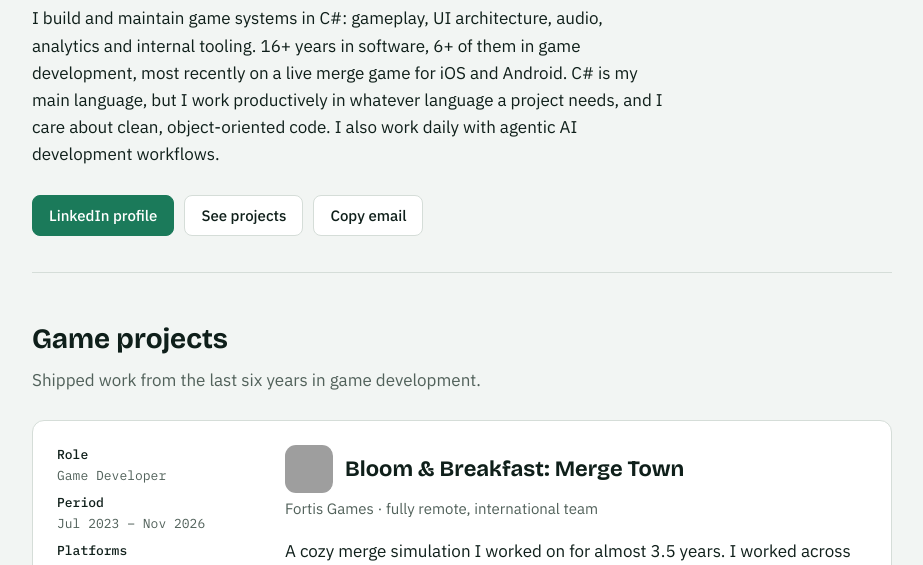
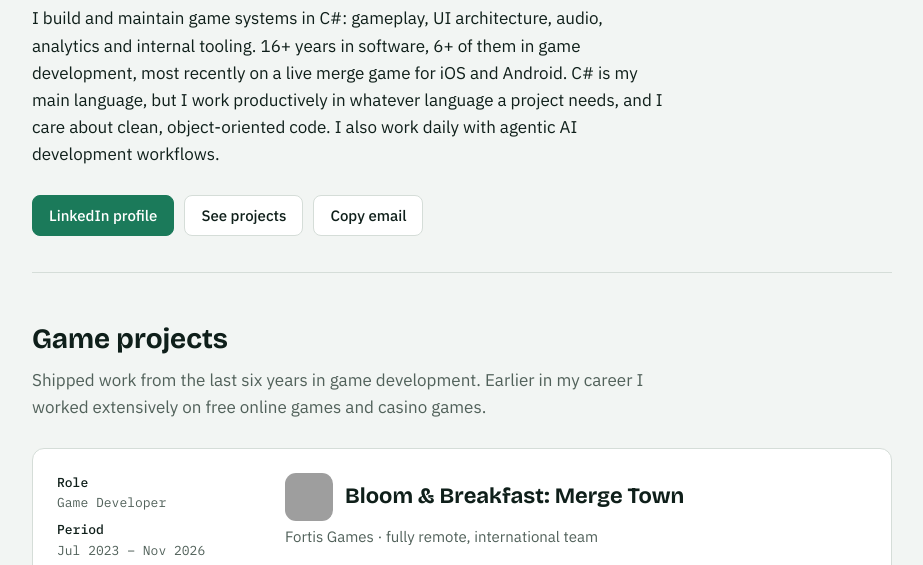
Before and after one commit to varadig/varadig.github.io, a plain HTML site: page index.html in a window 1280 px wide. Shown: the part 223-788 px from the top of the page, without its empty margins (178-1101 px from the left). Drawn offline with nearby package versions, Linux system fonts and the light colour scheme; grey boxes are pictures that could not be loaded.

Commit message:
Mention early work on free online games and casino games
Co-Authored-By: Claude Opus 5.5 <noreply@anthropic.com>

```diff
--- a/index.html
+++ b/index.html
@@ -102,7 +102,7 @@ footer{padding:36px 0 56px;color:var(--muted);font-size:15px}
 
 <section id="projects">
   <h2>Game projects</h2>
-  <p class="sub">Shipped work from the last six years in game development.</p>
+  <p class="sub">Shipped work from the last six years in game development. Earlier in my career I worked extensively on free online games and casino games.</p>
 
   <article class="proj">
     <div class="meta">
```
